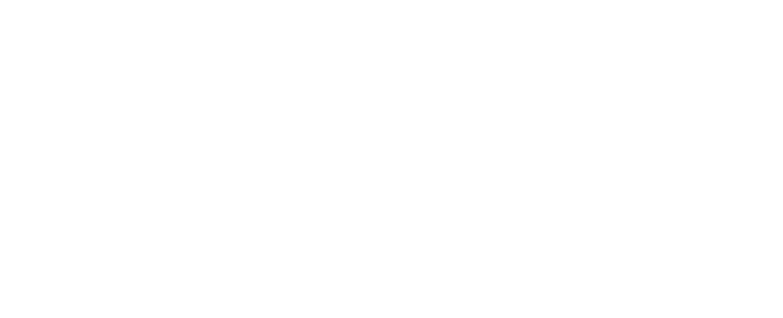
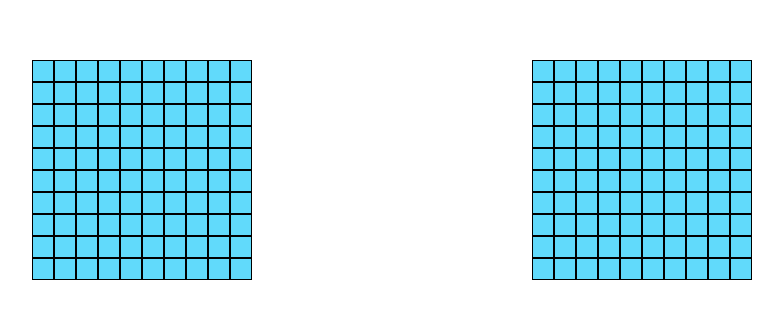
Before and after one commit to FCLAY-II/sea-battle, a React (Create React App) app in the folder client/: page / in a window 1280 px wide. Shown: the part 230-548 px from the top of the page, without its empty margins (248-1031 px from the left). Built offline with nearby package versions, Linux system fonts and the light colour scheme.

Commit message:
field first step

```diff
--- a/client/src/App.css
+++ b/client/src/App.css
@@ -1,38 +1,43 @@
+*{
+  margin: 0;
+  padding: 0;
+
+}
 .App {
   text-align: center;
-}
-
-.App-logo {
-  height: 40vmin;
-  pointer-events: none;
-}
-
-@media (prefers-reduced-motion: no-preference) {
-  .App-logo {
-    animation: App-logo-spin infinite 20s linear;
-  }
-}
-
-.App-header {
-  background-color: #282c34;
-  min-height: 100vh;
   display: flex;
-  flex-direction: column;
+  justify-content: center;
   align-items: center;
-  justify-content: center;
-  font-size: calc(10px + 2vmin);
-  color: white;
+  height: 100vh;
+  width: 100vw;
 }
 
 .App-link {
   color: #61dafb;
 }
 
-@keyframes App-logo-spin {
-  from {
-    transform: rotate(0deg);
-  }
-  to {
-    transform: rotate(360deg);
-  }
+
+.field{
+  display: flex;
+  flex-direction: column;
 }
+
+.row{
+  display: flex;
+}
+
+.cell{
+  height: 20px;
+  width: 20px;
+  background-color: #61dafb;
+  border:  1px black solid;
+}
+
+.numbers{
+  align-self: initial;
+}
+.game{
+  width: 100%;
+  display: flex;
+  justify-content: space-evenly;
+}
--- a/client/src/App.js
+++ b/client/src/App.js
@@ -1,7 +1,13 @@
 import './App.css';
+import Game from './components/Game/Game';
+
+
+
 
 function App() {
-  return <div className="App"></div>;
+  return <div className="App">
+    <Game/>
+  </div>;
 }
 
 export default App;
--- /dev/null
+++ b/client/src/components/Cell/Cell.jsx
@@ -0,0 +1,8 @@
+import React from 'react'
+
+export default function Cell({id}) {
+  return (
+    <div data-cell id={id} className="cell">
+    </div>
+  )
+}
--- /dev/null
+++ b/client/src/components/EnemyField/EnemyField.jsx
@@ -0,0 +1,28 @@
+import React from 'react'
+import Cell from '../Cell/Cell'
+import Row from '../Row/Row'
+
+function makeField() {
+  let cells = []
+  for (let i = 1; i <= 100; i++) {
+    cells.push(<Cell id={i} />)
+  }
+  let arrField = []
+  while (cells.length > 0) {
+    let row = cells.splice(0, 10)
+    arrField.push(<Row>{row}</Row> )
+  }
+  return arrField
+}
+
+export default function EnemyField() {
+
+  // const field = makeField(<Row />)
+  const field = makeField()
+  return (
+    <div id="enemyfield" className="field">
+      {field.map((item) => item)}
+
+    </div>
+  )
+}
--- /dev/null
+++ b/client/src/components/Game/Game.jsx
@@ -0,0 +1,15 @@
+import React from 'react'
+import EnemyField from '../EnemyField/EnemyField'
+import MyField from '../MyField/MyField'
+
+
+
+
+export default function Game() {
+  return (
+    <div className="game">
+      <MyField/>
+      <EnemyField/>
+    </div>
+  )
+}
--- /dev/null
+++ b/client/src/components/MyField/MyField.jsx
@@ -0,0 +1,25 @@
+import React from 'react'
+import Row from '../Row/Row'
+
+function makeField(comp) {
+  let arr = []
+  for (let i = 1; i <= 10; i++) {
+    arr.push(comp)
+  }
+  return arr
+}
+
+
+
+
+export default function Field() {
+  const field = makeField(<Row />)
+
+
+  return (
+    <div id="myfield" className="field">
+
+      {field.map((item)=> item)}
+    </div>
+  )
+}
--- /dev/null
+++ b/client/src/components/Row/Row.jsx
@@ -0,0 +1,23 @@
+import React from 'react'
+import Cell from '../Cell/Cell'
+
+
+function makeRow() {
+  let arr = []
+  for (let i = 1; i<= 10; i++ ){
+    arr.push(<Cell/>)
+  }
+  return arr
+}
+
+export default function Row() {
+
+ const row = makeRow()
+
+
+  return (
+    <div className="row">
+    {row.map(item=> item)}
+    </div>
+  )
+}
```
